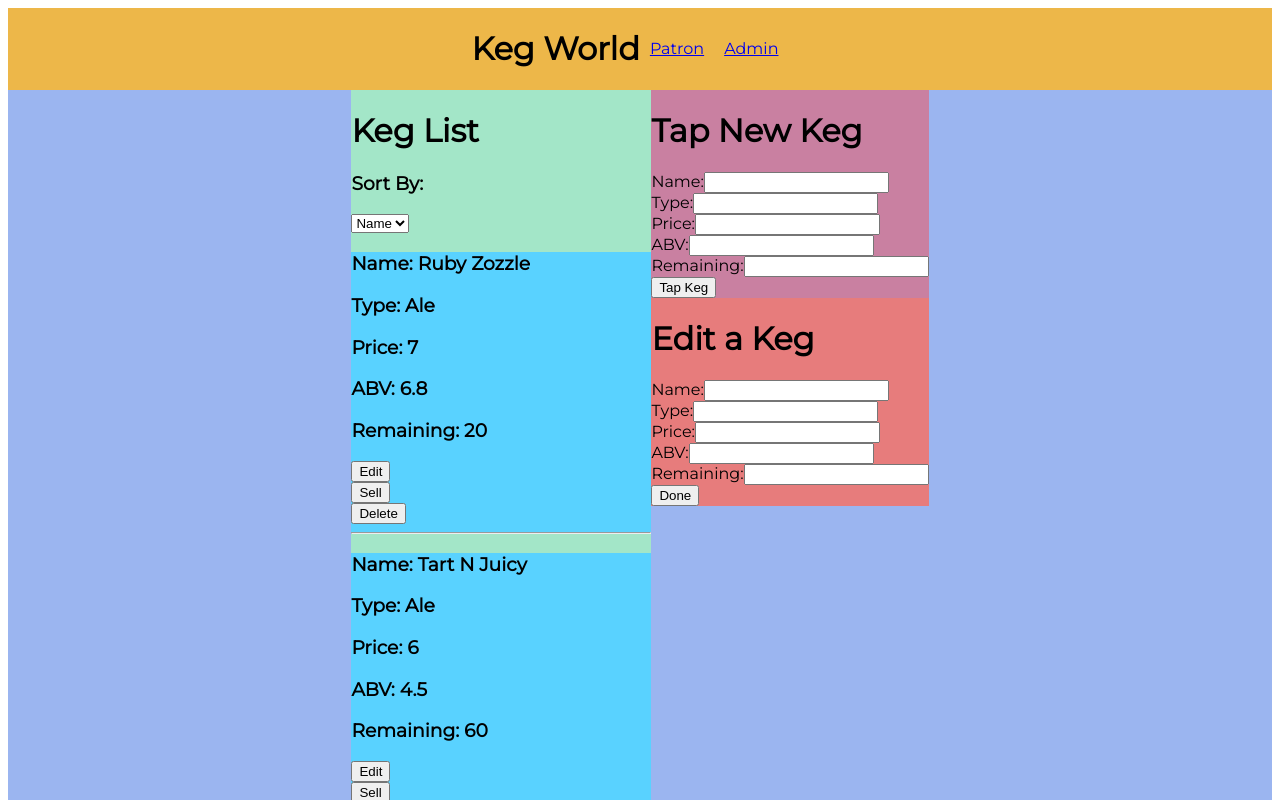
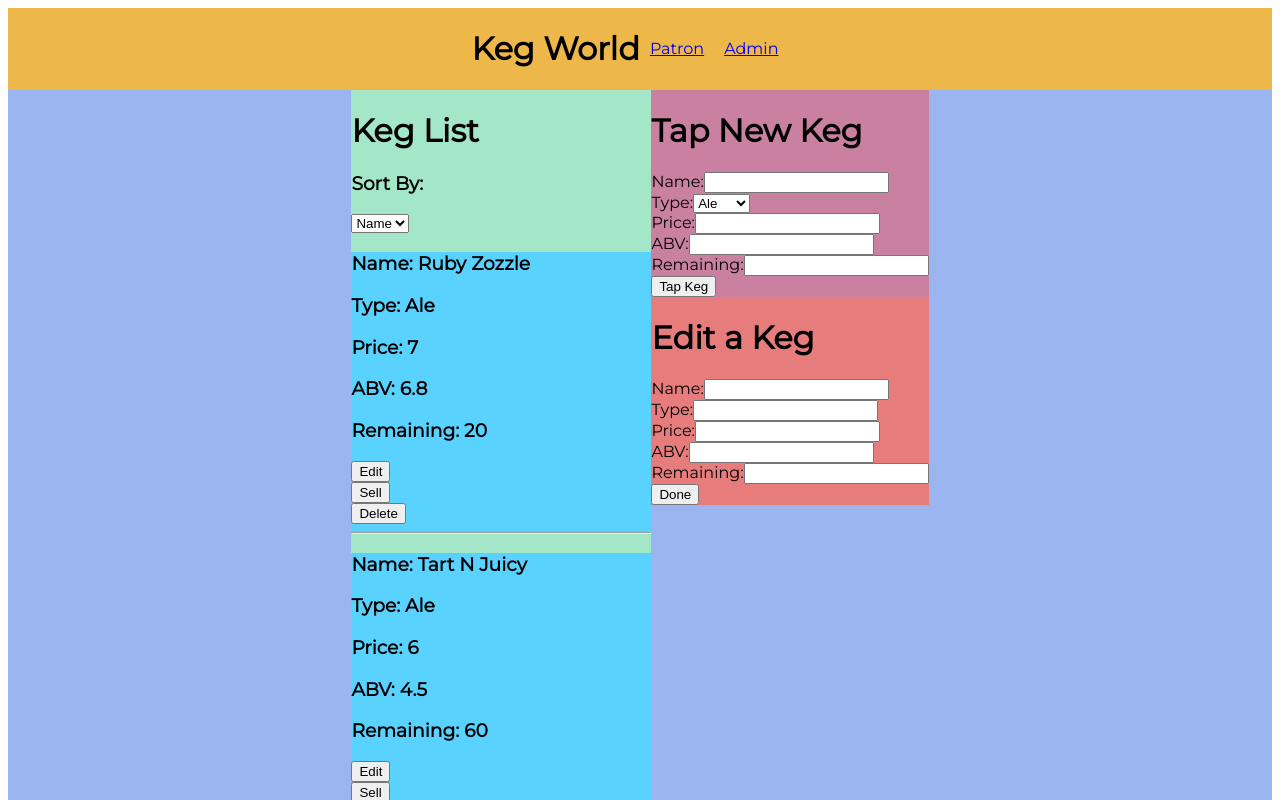
Before and after one commit to amcgladd/react-taproom, a React app: page /#/adminview in a window 1280 px wide. Shown: the top 800 px of the page. Built offline with nearby package versions, Linux system fonts and the light colour scheme.

Commit message:
convert type selector to dropdown

```diff
--- a/src/components/App.jsx
+++ b/src/components/App.jsx
@@ -32,7 +32,7 @@ const masterKegList = [
   },
   {
     name: 'Prismatic',
-    type: 'IPA',
+    type: 'Stout',
     abv:  5.9,
     price: 6,
     remaining: 75,
@@ -40,7 +40,7 @@ const masterKegList = [
   },
   {
     name: 'Juicy Haze',
-    type: 'IPA',
+    type: 'Ale',
     abv:  7.5,
     price: 6,
     remaining: 18,
--- a/src/components/TapKegInput.jsx
+++ b/src/components/TapKegInput.jsx
@@ -27,6 +27,20 @@ function TapKegInput(props) {
     _abv.value = '';
     _remaining.value = '';
   }
+  // old input for type selections
+  // <input
+  //   type='text'
+  //   id='type'
+  //   ref={(input) => {_type = input;}}/>
+
+  // <label>Type:</label>
+  //   <select id='type' ref={(input) => {_name = input;}}/>
+  //     <option value="Ale">Ale</option>
+  //     <option value="Lager">Lager</option>
+  //     <option value="Stout">Stout</option>
+  //     <option value="Other">Other</option>
+  //   </select>
+
 
   return (
     <div className="tapKegStyle">
@@ -44,25 +58,32 @@ function TapKegInput(props) {
             id='name'
             ref={(input) => {_name = input;}}/>
         </div>
+
+
         <div>
           <label>Type:</label>
-          <input
-            type='text'
-            id='type'
-            ref={(input) => {_type = input;}}/>
+            <select id='type' ref={(select) => {_type = select;}}>
+               <option value="Ale">Ale</option>
+               <option value="Lager">Lager</option>
+               <option value="Stout">Stout</option>
+               <option value="Other">Other</option>
+             </select>
         </div>
+
         <div>
           <label>Price:</label>
           <input type='number'
             id='price'
             ref={(input) => {_price = input;}}/>
         </div>
+
         <div>
           <label>ABV:</label>
           <input type='number'
             id='abv'
             ref={(input) => {_abv = input;}}/>
         </div>
+
         <div>
           <label>Remaining:</label>
           <input type='number'
```
Also changed, not shown: 1 other file (tests, documents, lock files or other folders).
